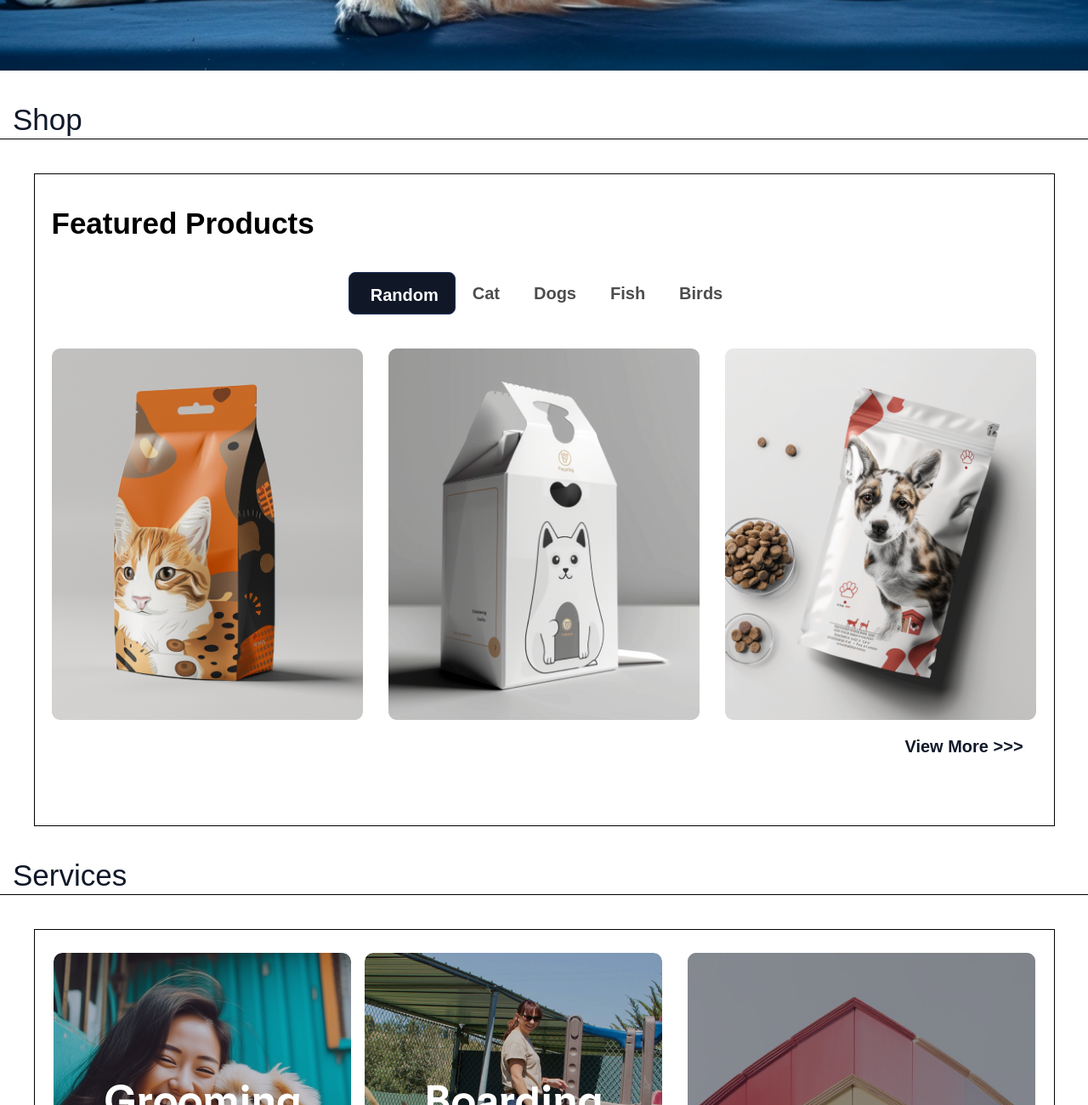
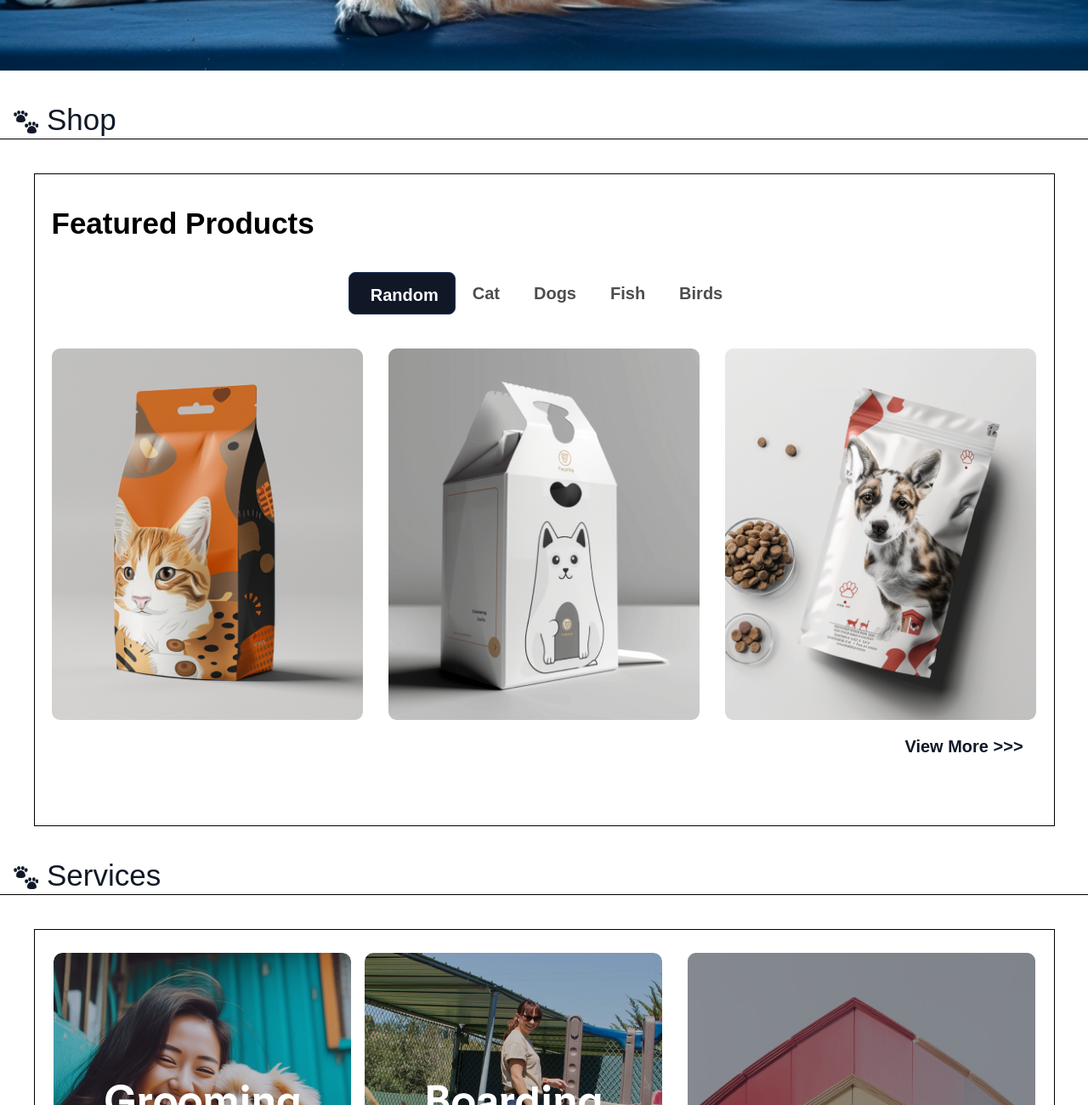
Before and after one commit to toska27/Paws-n-Play, a plain HTML site: page index.html in a window 1280 px wide. Shown: the part 800-2100 px from the top of the page at 85% size. Drawn offline with Linux system fonts and the light colour scheme.

Commit message:
added paw2 icon

```diff
--- a/index.html
+++ b/index.html
@@ -50,7 +50,7 @@
     <!-- Shop -->
     <section class="section_more shop" id="shop">
       <header class="header_more">
-        <h2>Shop</h2>
+        <h2><img src="images/icons/paw2.png" alt="paw2" />Shop</h2>
       </header>
       <div class="container_more">
         <div class="product_container">
@@ -132,7 +132,7 @@
     <!-- Services -->
     <section class="section_more services" id="services">
       <header class="header_more">
-        <h2>Services</h2>
+        <h2><img src="images/icons/paw2.png" alt="paw2" />Services</h2>
       </header>
 
       <div class="container_more services_container">
@@ -179,7 +179,7 @@
     <!-- About -->
     <section class="section_more about" id="about">
       <header class="header_more">
-        <h2>About Us</h2>
+        <h2><img src="images/icons/paw2.png" alt="paw2" />About Us</h2>
       </header>
 
       <div class="container_more about_container">
@@ -221,7 +221,7 @@
     <!-- Team -->
     <section class="team" id="team">
       <header class="header_more">
-        <h2>Our Team</h2>
+        <h2><img src="images/icons/paw2.png" alt="paw2" />Our Team</h2>
       </header>
 
       <div class="team_container">
@@ -235,7 +235,7 @@
     <!-- Blog -->
     <section class="blog" id="blog">
       <header class="header_more">
-        <h2>Blog</h2>
+        <h2><img src="images/icons/paw2.png" alt="paw2" />Blog</h2>
       </header>
 
       <div class="blog_container">
@@ -275,7 +275,7 @@
     <!-- Contact -->
     <section class="contact" id="contact">
       <header class="header_more contact_header">
-        <h2>Get in touch</h2>
+        <h2><img src="images/icons/paw.png" alt="paw" />Get in touch</h2>
       </header>
 
       <div class="contact_container">
@@ -391,7 +391,7 @@
       <div class="footer_container">
         <div class="footer_top">
           <div class="footer_brand">
-            <h3>Paws n’ Play</h3>
+            <h3><img src="images/icons/paw.png" alt="paw" />Paws n’ Play</h3>
             <p>Where wagging tails and purring hearts reign supreme!</p>
           </div>
           <div class="footer_links">
--- a/style.css
+++ b/style.css
@@ -20,6 +20,12 @@
   margin-left: 15px;
   margin-bottom: 5px;
   color: #101828;
+}
+.header_more h2 img {
+  width: 30px;
+  height: auto;
+  vertical-align: middle;
+  margin-right: 10px;
 }
 /* Section for more section */
 .section_more {
```
Also changed, not shown: images/icons/paw2.png (added).
